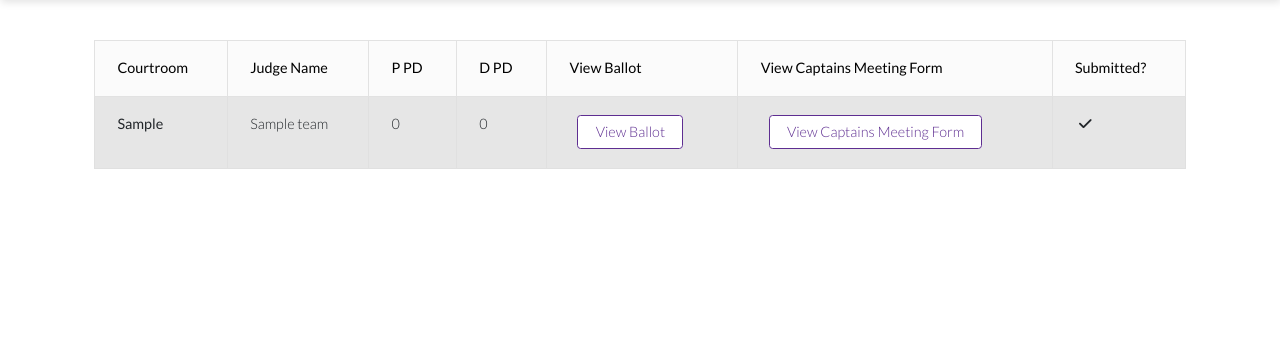
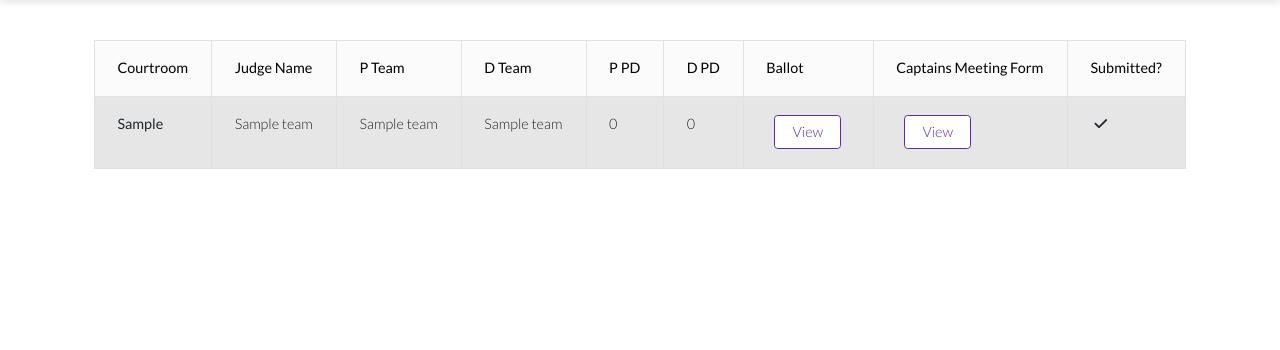
Before and after one commit to carlguo866/tabeasy, a Django app: page /view_ballot_status/1 in a window 1280 px wide. Shown: the part 70-420 px from the top of the page. Run offline with Django 3.2, Linux system fonts and the light colour scheme; a user stored in the database is signed in; tables that the repository leaves empty hold one stand-in row (values such as "Sample post"); some libraries are stand-ins or nearby versions; some web fonts are replaced.

Commit message:
add more functions

```diff
--- a/templates/tourney/tab/view_ballots_status.html
+++ b/templates/tourney/tab/view_ballots_status.html
@@ -11,10 +11,12 @@
 				<tr>
 					<th scope="col">Courtroom</th>
 					<th scope="col">Judge Name</th>
+					<th scope="col">P Team</th>
+					<th scope="col">D Team</th>
 					<th scope="col">P PD</th>
 					<th scope="col">D PD</th>
-					<th scope="col">View Ballot</th>
-					<th scope="col">View Captains Meeting Form</th>
+					<th scope="col">Ballot</th>
+					<th scope="col">Captains Meeting Form</th>
 					<th scope="col">Submitted?</th>
 				</tr>
 			</thead>
@@ -23,19 +25,21 @@
 					<tr>
 						<th scope="row">{{ ballot.round.courtroom }}</th>
 						<td>{{ ballot.judge }}</td>
+						<td>{{ ballot.round.p_team }}</td>
+						<td>{{ ballot.round.d_team }}</td>
 						<td>{{ ballot.p_pd }}</td>
 						<td>{{ ballot.d_pd }}</td>
 						<td>
 								<div class="m-2">
 									<a class="button button-primary py-2" href="{% url 'tourney:submit_ballot' ballot.pk %}">
-										View Ballot
+										View
 									</a>
 								</div>
 						</td>
 						<td>
 								<div class="m-2">
 									<a class="button button-primary py-2" href="{% url 'tourney:captains_meeting' ballot.round.captains_meeting.pk %}">
-										View Captains Meeting Form
+										View
 									</a>
 								</div>
 						</td>
--- a/tourney/views.py
+++ b/tourney/views.py
@@ -116,7 +116,7 @@ def edit_pairing(request, round_num):
     else:
         RoundFormSet = inlineformset_factory(Pairing, Round, form=RoundForm, formset=PairingFormSet,
                                              max_num=8, validate_max=True,
-                                             min_num=8, validate_min=True)
+                                             extra=8)
     autoselect_fields_check_can_add(RoundForm, Round, request.user)
     if not Pairing.objects.filter(round_num=round_num).exists():
         div1_pairing = Pairing.objects.create(round_num=round_num, division='Disney')
```
